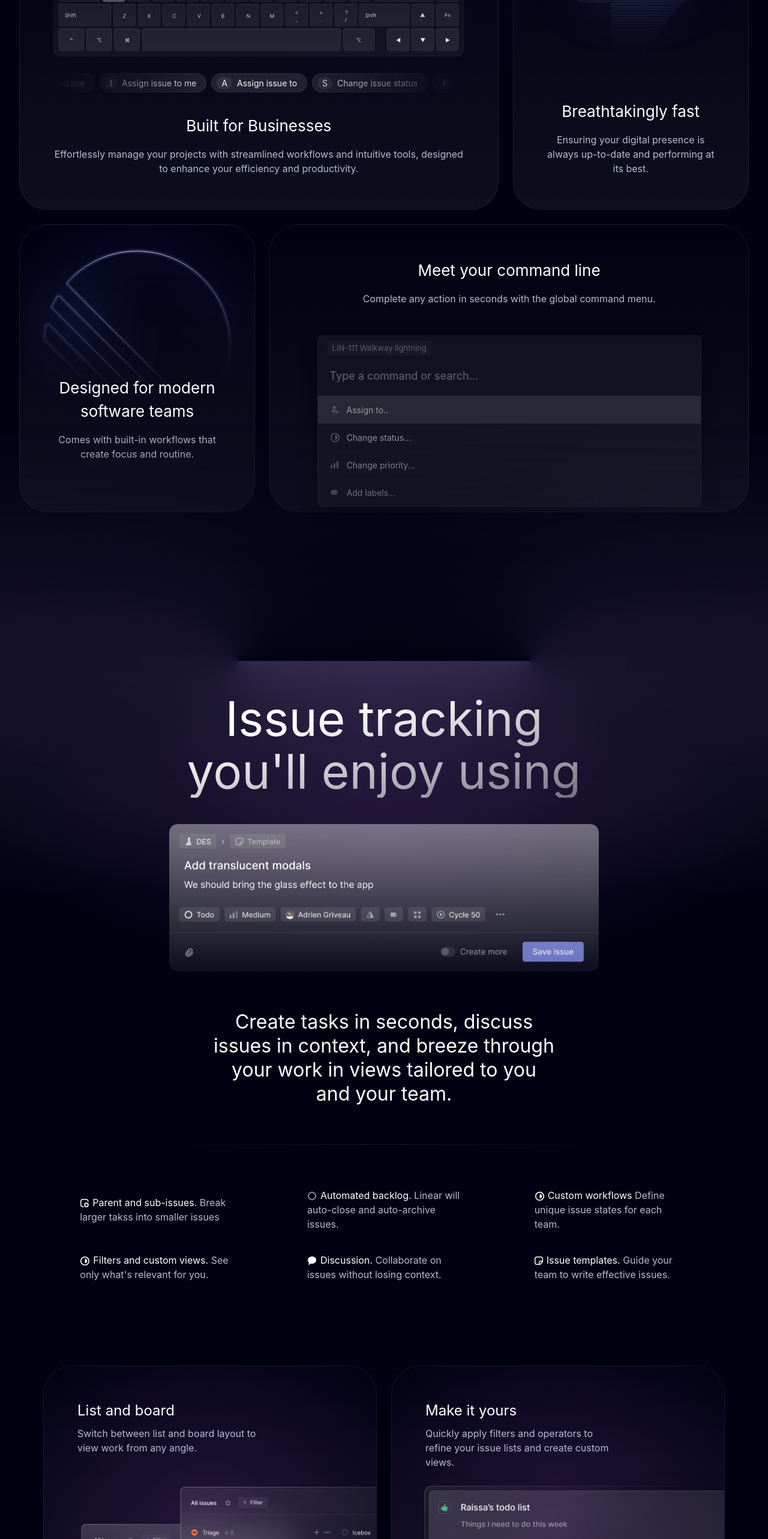
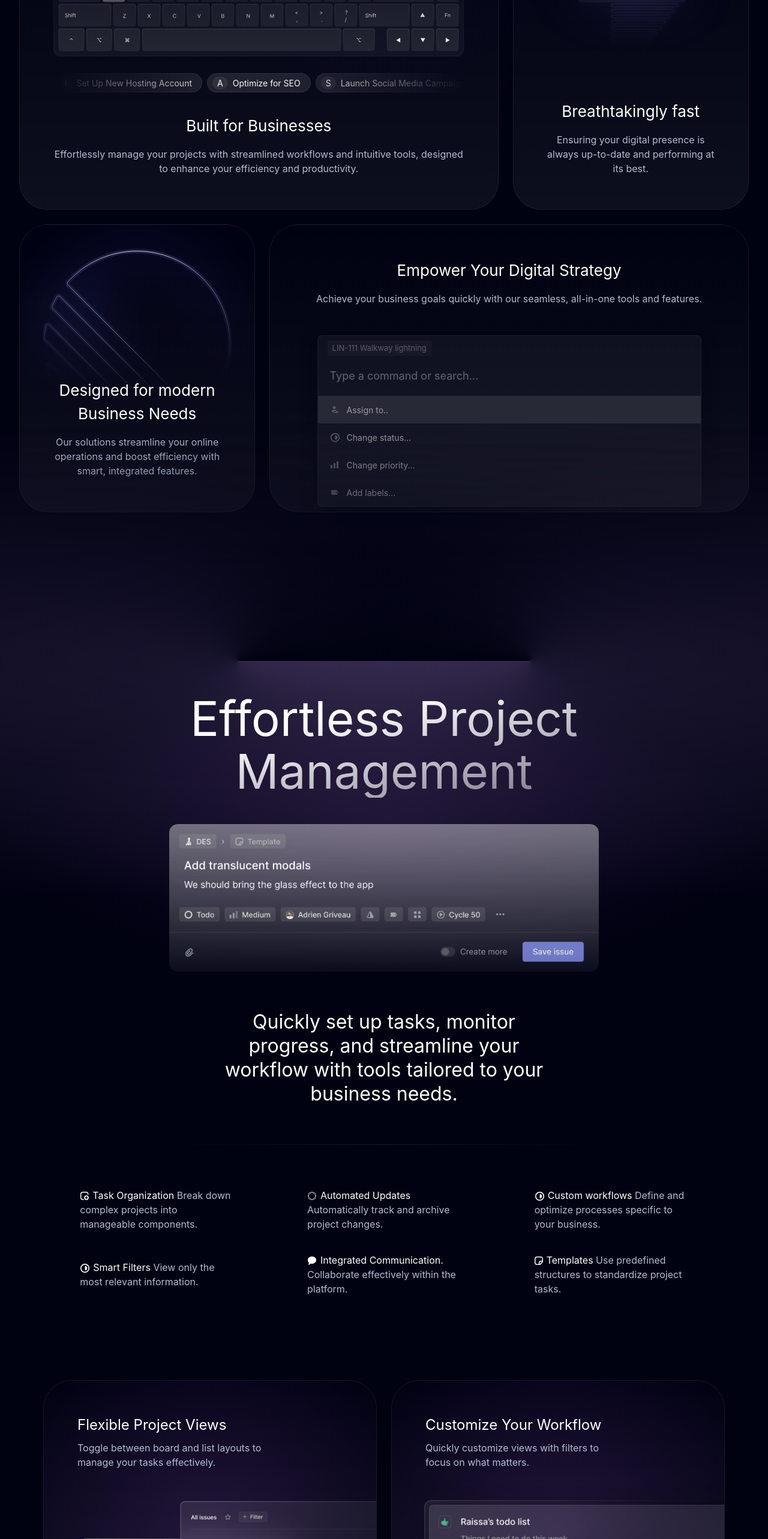
Before and after one commit to Quadcydle/quadcydle.com, a Next.js app: page / in a window 1280 px wide. Shown: the part 2560-5126 px from the top of the page at 60% size. Built offline with nearby package versions, Linux system fonts and the light colour scheme.

Commit message:
Unlike section Changes

```diff
--- a/components/Homepage/keyboard-shortcuts.tsx
+++ b/components/Homepage/keyboard-shortcuts.tsx
@@ -4,18 +4,18 @@ import { Button, Highlight } from "./button";
 import { KeyboardIllustration } from "../illustrations/keyboard";
 
 const shortcuts = [
-  { text: "Opens command line", keys: "⌘k" },
-  { text: "Assign issue to me", keys: "i" },
-  { text: "Assign issue to", keys: "a" },
-  { text: "Change issue status", keys: "s" },
-  { text: "Set issue priority", keys: "p" },
-  { text: "Add issue labels", keys: "l" },
-  { text: "Set due date", keys: "⇧d" },
-  { text: "Set parent issue", keys: "⇧⌘p" },
-  { text: "Add sub-issue", keys: "⇧⌘o" },
-  { text: "Create new issue", keys: "c" },
-  { text: "Create new issue from template", keys: "⌥c" },
-  { text: "Move to project", keys: "⇧p" },
+  { text: "Mordren Next.Js sites", keys: "n" },
+  { text: "Set Up New Hosting Account", keys: "i" },
+  { text: "Optimize for SEO", keys: "a" },
+  { text: "Launch Social Media Campaign", keys: "s" },
+  { text: "Create New Marketing Strategy", keys: "p" },
+  { text: "Design Custom Website", keys: "l" },
+  { text: "Add E-commerce Functionality", keys: "⇧d" },
+  { text: "Schedule Client Consultation", keys: "⇧⌘p" },
+  { text: "Review Analytics Reports", keys: "⇧⌘o" },
+  { text: "Reach New Customers", keys: "c" },
+  { text: "Seamless Payment Solutions", keys: "⌥c" },
+  { text: "Manage Project Billing", keys: "⇧p" },
 ];
 
 export const KeyboardShortcuts = () => {
--- a/components/sections/enjoy-issue-tracking.tsx
+++ b/components/sections/enjoy-issue-tracking.tsx
@@ -16,45 +16,43 @@ export const EnjoyIssueTracking = () => {
       <Features.Main
         title={
           <>
-            Issue tracking
-            <br />
-            you'll enjoy using
+            Effortless Project Management
           </>
         }
         image="/issues.webp"
-        text="Create tasks in seconds, discuss issues in context, and breeze through your work in views tailored to you and your team."
+        text="Quickly set up tasks, monitor progress, and streamline your workflow with tools tailored to your business needs."
       />
       <Features.Grid
         features={[
           {
             icon: ParentSubIcon,
-            title: "Parent and sub-issues.",
-            text: "Break larger takss into smaller issues",
+            title: "Task Organization",
+            text: "Break down complex projects into manageable components.",
           },
           {
             icon: AutomatedBacklogIcon,
-            title: "Automated backlog.",
-            text: "Linear will auto-close and auto-archive issues.",
+            title: "Automated Updates",
+            text: "Automatically track and archive project changes.",
           },
           {
             icon: WorkflowsIcon,
             title: "Custom workflows",
-            text: "Define unique issue states for each team.",
+            text: "Define and optimize processes specific to your business.",
           },
           {
             icon: CustomViewsIcon,
-            title: "Filters and custom views.",
-            text: "See only what's relevant for you.",
+            title: "Smart Filters",
+            text: "View only the most relevant information.",
           },
           {
             icon: DiscussionIcon,
-            title: "Discussion.",
-            text: "Collaborate on issues without losing context.",
+            title: "Integrated Communication.",
+            text: "Collaborate effectively within the platform.",
           },
           {
             icon: IssuesIcon,
-            title: "Issue templates.",
-            text: "Guide your team to write effective issues.",
+            title: "Templates",
+            text: "Use predefined structures to standardize project tasks.",
           },
         ]}
       />
@@ -63,15 +61,15 @@ export const EnjoyIssueTracking = () => {
           {
             image: "/card-board.webp",
             imageClassName: "top-[55%] md:top-[40%] w-[200%]",
-            title: "List and board",
-            text: "Switch between list and board layout to view work from any angle.",
+            title: "Flexible Project Views",
+            text: "Toggle between board and list layouts to manage your tasks effectively.",
           },
           {
             image: "/card-views.webp",
             imageClassName:
               "top-[45%] left-[12px] md:top-[34%] md:left-[24px] w-[110%]",
-            title: "Make it yours",
-            text: "Quickly apply filters and operators to refine your issue lists and create custom views.",
+            title: "Customize Your Workflow",
+            text: "Quickly customize views with filters to focus on what matters.",
           },
         ]}
       />
--- a/components/sections/unlike-any-tool.tsx
+++ b/components/sections/unlike-any-tool.tsx
@@ -41,11 +41,11 @@ export const UnlikeAnyTool = () => (
           <div className="pointer-events-none absolute top-[-8rem] w-[130%]">
             <LogoLightIllustration />
           </div>
-          <p className="mb-4 text-3xl">Designed for modern software teams</p>
+          <p className="mb-4 text-3xl">Designed for modern Business Needs</p>
           <p className="text-md text-primary-text">
-            Comes with built-in workflows that create focus and routine.
+            Our solutions streamline your online operations and boost efficiency with smart, integrated features.
           </p>
-          <Button
+          {/* <Button
             className="absolute bottom-[20rem] translate-y-[30%] scale-[0.8] opacity-0 transition-[transform,opacity] group-hover:transform-none group-hover:opacity-100 [&_.highlight]:text-[1.1rem]"
             variant="secondary"
             size="small"
@@ -62,14 +62,14 @@ export const UnlikeAnyTool = () => (
             >
               <path d="M5.46967 11.4697C5.17678 11.7626 5.17678 12.2374 5.46967 12.5303C5.76256 12.8232 6.23744 12.8232 6.53033 12.5303L10.5303 8.53033C10.8207 8.23999 10.8236 7.77014 10.5368 7.47624L6.63419 3.47624C6.34492 3.17976 5.87009 3.17391 5.57361 3.46318C5.27713 3.75244 5.27128 4.22728 5.56054 4.52376L8.94583 7.99351L5.46967 11.4697Z"></path>
             </svg>
-          </Button>
+          </Button> */}
         </div>
         <div className="relative flex min-h-[48rem] w-full shrink-0 snap-center flex-col items-center justify-start overflow-hidden rounded-[4.8rem] border border-transparent-white bg-glass-gradient p-8 text-center md:max-w-[calc(66.66%-12px)] md:basis-[calc(66.66%-12px)] md:p-14">
           <CommandMenu />
           <div className="transition-opacity md:[.opened+&]:opacity-0">
-            <p className="mb-4 text-3xl">Meet your command line</p>
+            <p className="mb-4 text-3xl">Empower Your Digital Strategy</p>
             <p className="text-md text-primary-text">
-              Complete any action in seconds with the global command menu.
+              Achieve your business goals quickly with our seamless, all-in-one tools and features.
             </p>
           </div>
         </div>
```
